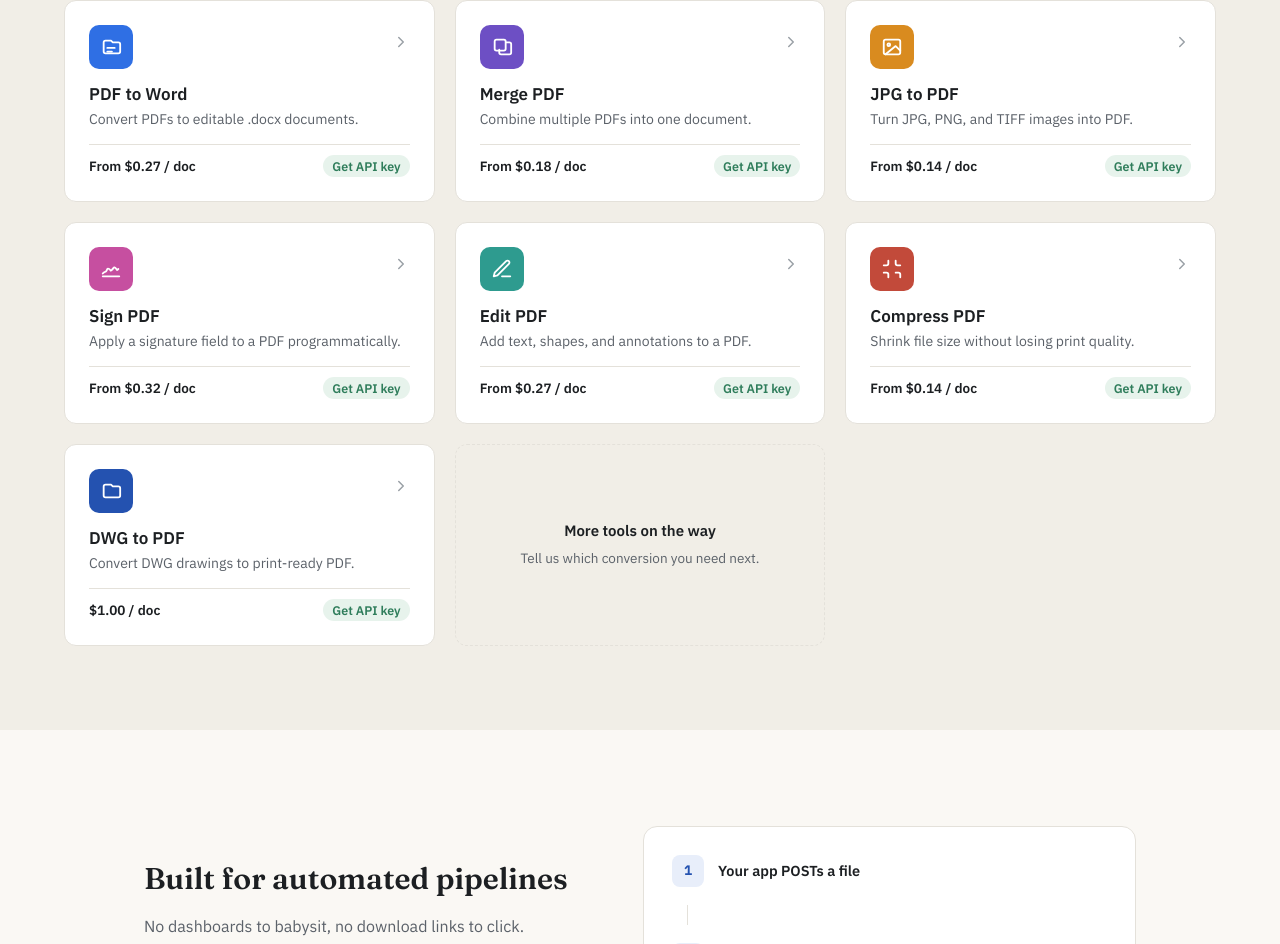
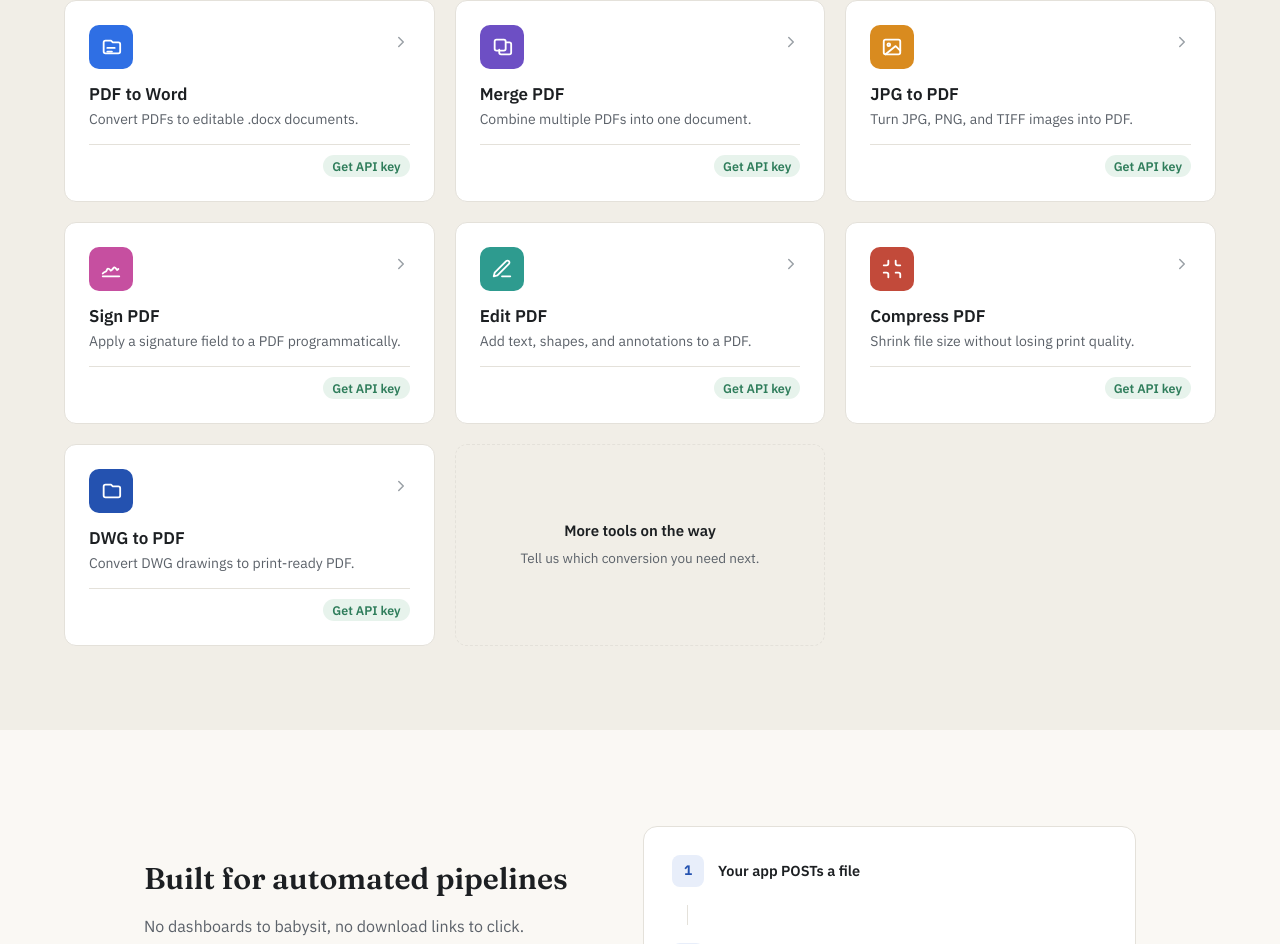
Before and after one commit to ddaniyalp781-dotcomj/any-convert, a Next.js app: page / in a window 1280 px wide. Shown: the part 1065-2009 px from the top of the page. Built offline with nearby package versions, Linux system fonts and the light colour scheme.

Commit message:
remove per-tool pricing (home grid cards and tool page hero) since backend charges a flat rate, not per-tool

```diff
--- a/app/compress-pdf/page.tsx
+++ b/app/compress-pdf/page.tsx
@@ -14,7 +14,6 @@ export default function CompressPdfPage() {
       description="Send a PDF to one endpoint. We reduce its file size without sacrificing print quality and deliver it to your webhook."
       exampleFile="presentation.pdf"
       exampleFileId="document-001"
-      price="From $0.14 / doc"
       trustBullet="Smaller files with no visible quality loss."
     />
   );
--- a/app/edit-pdf/page.tsx
+++ b/app/edit-pdf/page.tsx
@@ -14,7 +14,6 @@ export default function EditPdfPage() {
       description="Send a PDF with edit instructions to one endpoint. We apply text, shape, and annotation changes and deliver the result to your webhook."
       exampleFile="invoice.pdf"
       exampleFileId="document-001"
-      price="From $0.27 / doc"
       trustBullet="Text, shape, and annotation changes applied precisely."
     />
   );
--- a/app/jpg-to-pdf/page.tsx
+++ b/app/jpg-to-pdf/page.tsx
@@ -14,7 +14,6 @@ export default function JpgToPdfPage() {
       description="Send JPG, PNG, BMP, GIF, or TIFF images to one endpoint. We combine them into a single PDF and deliver it to your webhook."
       exampleFile="photo.jpg"
       exampleFileId="image-001"
-      price="From $0.14 / doc"
       trustBullet="Supports JPG, PNG, BMP, GIF, and TIFF input."
     />
   );
--- a/app/merge-pdf/page.tsx
+++ b/app/merge-pdf/page.tsx
@@ -14,7 +14,6 @@ export default function MergePdfPage() {
       description="Send multiple PDF files to one endpoint. We combine them into a single document and deliver it to your webhook."
       exampleFile="report.pdf"
       exampleFileId="document-001"
-      price="From $0.18 / doc"
       trustBullet="Combine any number of PDFs in the order you send them."
     />
   );
--- a/app/page.tsx
+++ b/app/page.tsx
@@ -50,8 +50,7 @@ export default function HomePage() {
             <div style={s("font-size: 17px; font-weight: 600;")}>PDF to Word</div>
             <div style={s("font-size: 14px; color: var(--ink-muted); margin-top: 4px; line-height: 1.5;")}>Convert PDFs to editable .docx documents.</div>
           </div>
-          <div style={s("margin-top: auto; padding-top: 10px; border-top: 1px solid var(--line); display: flex; align-items: center; justify-content: space-between;")}>
-            <span style={s("font-size: 13.5px; font-weight: 600; color: var(--ink);")}>From $0.27 / doc</span>
+          <div style={s("margin-top: auto; padding-top: 10px; border-top: 1px solid var(--line); display: flex; align-items: center; justify-content: flex-end;")}>
             <span style={s("font-size: 12.5px; font-weight: 600; color: var(--success); background: var(--success-soft); padding: 3px 9px; border-radius: 100px;")}>Get API key</span>
           </div>
         </a>
@@ -68,8 +67,7 @@ export default function HomePage() {
             <div style={s("font-size: 17px; font-weight: 600;")}>Merge PDF</div>
             <div style={s("font-size: 14px; color: var(--ink-muted); margin-top: 4px; line-height: 1.5;")}>Combine multiple PDFs into one document.</div>
           </div>
-          <div style={s("margin-top: auto; padding-top: 10px; border-top: 1px solid var(--line); display: flex; align-items: center; justify-content: space-between;")}>
-            <span style={s("font-size: 13.5px; font-weight: 600; color: var(--ink);")}>From $0.18 / doc</span>
+          <div style={s("margin-top: auto; padding-top: 10px; border-top: 1px solid var(--line); display: flex; align-items: center; justify-content: flex-end;")}>
             <span style={s("font-size: 12.5px; font-weight: 600; color: var(--success); background: var(--success-soft); padding: 3px 9px; border-radius: 100px;")}>Get API key</span>
           </div>
         </a>
@@ -86,8 +84,7 @@ export default function HomePage() {
             <div style={s("font-size: 17px; font-weight: 600;")}>JPG to PDF</div>
             <div style={s("font-size: 14px; color: var(--ink-muted); margin-top: 4px; line-height: 1.5;")}>Turn JPG, PNG, and TIFF images into PDF.</div>
           </div>
-          <div style={s("margin-top: auto; padding-top: 10px; border-top: 1px solid var(--line); display: flex; align-items: center; justify-content: space-between;")}>
-            <span style={s("font-size: 13.5px; font-weight: 600; color: var(--ink);")}>From $0.14 / doc</span>
+          <div style={s("margin-top: auto; padding-top: 10px; border-top: 1px solid var(--line); display: flex; align-items: center; justify-content: flex-end;")}>
             <span style={s("font-size: 12.5px; font-weight: 600; color: var(--success); background: var(--success-soft); padding: 3px 9px; border-radius: 100px;")}>Get API key</span>
           </div>
         </a>
@@ -104,8 +101,7 @@ export default function HomePage() {
             <div style={s("font-size: 17px; font-weight: 600;")}>Sign PDF</div>
             <div style={s("font-size: 14px; color: var(--ink-muted); margin-top: 4px; line-height: 1.5;")}>Apply a signature field to a PDF programmatically.</div>
           </div>
-          <div style={s("margin-top: auto; padding-top: 10px; border-top: 1px solid var(--line); display: flex; align-items: center; justify-content: space-between;")}>
-            <span style={s("font-size: 13.5px; font-weight: 600; color: var(--ink);")}>From $0.32 / doc</span>
+          <div style={s("margin-top: auto; padding-top: 10px; border-top: 1px solid var(--line); display: flex; align-items: center; justify-content: flex-end;")}>
             <span style={s("font-size: 12.5px; font-weight: 600; color: var(--success); background: var(--success-soft); padding: 3px 9px; border-radius: 100px;")}>Get API key</span>
           </div>
         </a>
@@ -122,8 +118,7 @@ export default function HomePage() {
             <div style={s("font-size: 17px; font-weight: 600;")}>Edit PDF</div>
             <div style={s("font-size: 14px; color: var(--ink-muted); margin-top: 4px; line-height: 1.5;")}>Add text, shapes, and annotations to a PDF.</div>
           </div>
-          <div style={s("margin-top: auto; padding-top: 10px; border-top: 1px solid var(--line); display: flex; align-items: center; justify-content: space-between;")}>
-            <span style={s("font-size: 13.5px; font-weight: 600; color: var(--ink);")}>From $0.27 / doc</span>
+          <div style={s("margin-top: auto; padding-top: 10px; border-top: 1px solid var(--line); display: flex; align-items: center; justify-content: flex-end;")}>
             <span style={s("font-size: 12.5px; font-weight: 600; color: var(--success); background: var(--success-soft); padding: 3px 9px; border-radius: 100px;")}>Get API key</span>
           </div>
         </a>
@@ -140,8 +135,7 @@ export default function HomePage() {
             <div style={s("font-size: 17px; font-weight: 600;")}>Compress PDF</div>
             <div style={s("font-size: 14px; color: var(--ink-muted); margin-top: 4px; line-height: 1.5;")}>Shrink file size without losing print quality.</div>
           </div>
-          <div style={s("margin-top: auto; padding-top: 10px; border-top: 1px solid var(--line); display: flex; align-items: center; justify-content: space-between;")}>
-            <span style={s("font-size: 13.5px; font-weight: 600; color: var(--ink);")}>From $0.14 / doc</span>
+          <div style={s("margin-top: auto; padding-top: 10px; border-top: 1px solid var(--line); display: flex; align-items: center; justify-content: flex-end;")}>
             <span style={s("font-size: 12.5px; font-weight: 600; color: var(--success); background: var(--success-soft); padding: 3px 9px; border-radius: 100px;")}>Get API key</span>
           </div>
         </a>
@@ -158,8 +152,7 @@ export default function HomePage() {
             <div style={s("font-size: 17px; font-weight: 600;")}>DWG to PDF</div>
             <div style={s("font-size: 14px; color: var(--ink-muted); margin-top: 4px; line-height: 1.5;")}>Convert DWG drawings to print-ready PDF.</div>
           </div>
-          <div style={s("margin-top: auto; padding-top: 10px; border-top: 1px solid var(--line); display: flex; align-items: center; justify-content: space-between;")}>
-            <span style={s("font-size: 13.5px; font-weight: 600; color: var(--ink);")}>$1.00 / doc</span>
+          <div style={s("margin-top: auto; padding-top: 10px; border-top: 1px solid var(--line); display: flex; align-items: center; justify-content: flex-end;")}>
             <span style={s("font-size: 12.5px; font-weight: 600; color: var(--success); background: var(--success-soft); padding: 3px 9px; border-radius: 100px;")}>Get API key</span>
           </div>
         </a>
--- a/app/pdf-to-word/page.tsx
+++ b/app/pdf-to-word/page.tsx
@@ -14,7 +14,6 @@ export default function PdfToWordPage() {
       description="Send a PDF to one endpoint. We convert it to an editable .docx and deliver it straight to your webhook."
       exampleFile="contract.pdf"
       exampleFileId="document-001"
-      price="From $0.27 / doc"
       trustBullet="Preserves original formatting, fonts, and layout."
     />
   );
--- a/app/sign-pdf/page.tsx
+++ b/app/sign-pdf/page.tsx
@@ -14,7 +14,6 @@ export default function SignPdfPage() {
       description="Send a PDF and signer details to one endpoint. We apply the signature field and deliver the signed document to your webhook."
       exampleFile="agreement.pdf"
       exampleFileId="document-001"
-      price="From $0.32 / doc"
       trustBullet="Signature fields placed exactly where you specify."
     />
   );
--- a/components/ToolPage.tsx
+++ b/components/ToolPage.tsx
@@ -7,11 +7,10 @@ interface ToolPageProps {
   description: string;
   exampleFile: string;
   exampleFileId: string;
-  price: string;
   trustBullet: string;
 }
 
-export default function ToolPage({ badge, headline, description, exampleFile, exampleFileId, price, trustBullet }: ToolPageProps) {
+export default function ToolPage({ badge, headline, description, exampleFile, exampleFileId, trustBullet }: ToolPageProps) {
   return (
     <>
       {/* HERO */}
@@ -24,7 +23,7 @@ export default function ToolPage({ badge, headline, description, exampleFile, ex
             <a href="/pricing" style={s('background: var(--accent); color: var(--accent-ink); padding: 14px 24px; border-radius: 8px; font-size: 16px; font-weight: 600;')}>Get your API key</a>
             <a href="/docs" style={s('border: 1px solid var(--line); color: var(--ink); padding: 14px 24px; border-radius: 8px; font-size: 16px; font-weight: 600;')}>Read the docs</a>
           </div>
-          <div style={s('font-size: 14.5px; color: var(--ink-muted);')}>{price} — on the same plan and credits as every other tool, no separate purchase.</div>
+          <div style={s('font-size: 14.5px; color: var(--ink-muted);')}>On the same plan and credits as every other tool, no separate purchase.</div>
         </div>
         <div style={s('flex: 1 1 0; min-width: 0;')}>
           <div style={s('background: #14181D; border-radius: 14px; padding: 28px; box-shadow: 0 20px 48px -20px rgba(28,31,34,0.35);')}>
```
